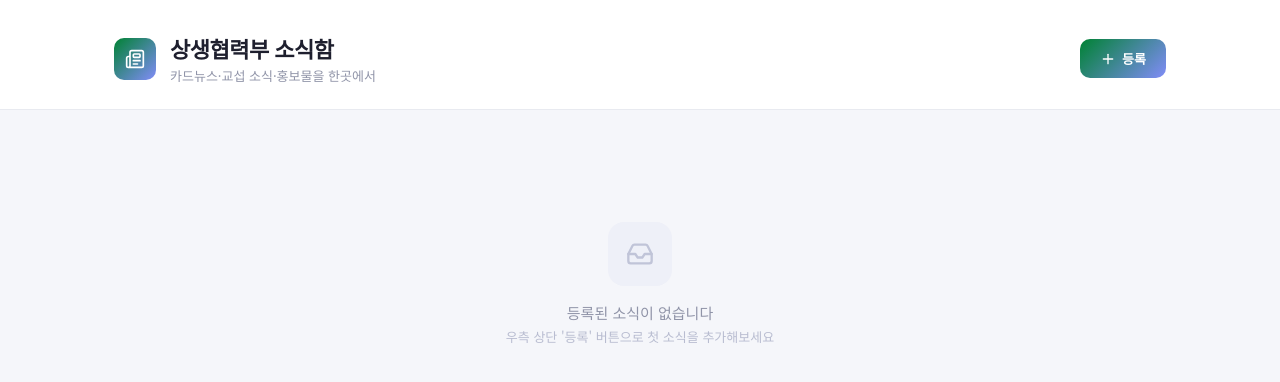
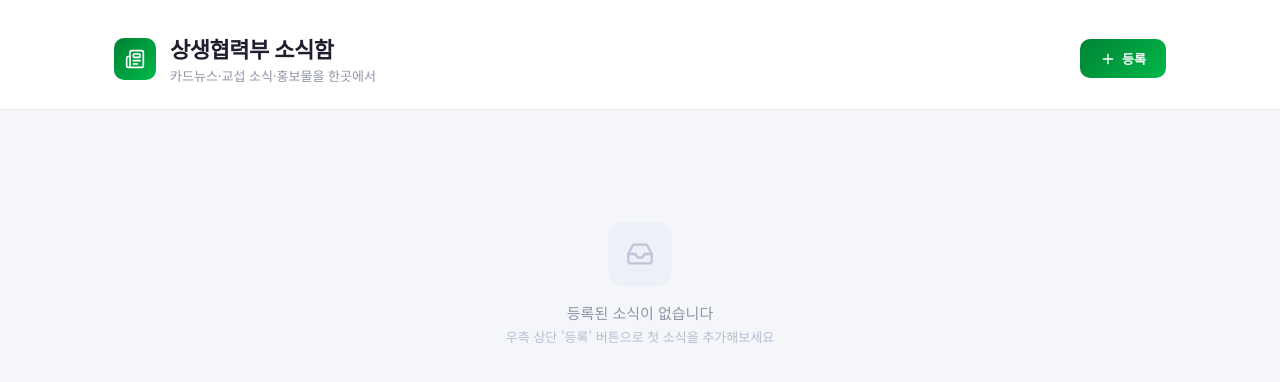
Before and after one commit to hd-nosa/hd-nosa.github.io, a plain HTML site: page index.html in a window 1280 px wide. Drawn offline with nearby package versions, Linux system fonts and the light colour scheme.

Commit message:
Update button gradient colors in index.html

```diff
--- a/index.html
+++ b/index.html
@@ -13,7 +13,7 @@
     .overlay.active { display: flex; }
     .modal { background: #fff; border: 1px solid #e8eaf0; border-radius: 16px; width: 100%; max-width: 460px; padding: 32px; position: relative; animation: modalIn 0.25s ease-out; }
     @keyframes modalIn { from { opacity: 0; transform: scale(0.96); } to { opacity: 1; transform: scale(1); } }
-    .btn-primary { display: inline-flex; align-items: center; gap: 6px; padding: 10px 20px; background: linear-gradient(135deg, #008233, #818cf8); border: none; border-radius: 10px; color: #fff; font-size: 13px; font-weight: 600; cursor: pointer; font-family: inherit; }
+    .btn-primary { display: inline-flex; align-items: center; gap: 6px; padding: 10px 20px; background: linear-gradient(135deg, #008233, #00b84a); border: none; border-radius: 10px; color: #fff; font-size: 13px; font-weight: 600; cursor: pointer; font-family: inherit; }
     .btn-secondary { padding: 10px 20px; background: #f0f1f7; border: none; border-radius: 8px; color: #9094a8; font-size: 13px; cursor: pointer; font-family: inherit; }
     .btn-danger { padding: 10px 24px; background: #ef4444; border: none; border-radius: 8px; color: #fff; font-size: 13px; font-weight: 600; cursor: pointer; font-family: inherit; }
     .field { margin-bottom: 16px; }
@@ -39,7 +39,7 @@
     <div style="max-width:1100px;margin:0 auto;padding:32px 24px 24px;">
       <div style="display:flex;align-items:center;justify-content:space-between;">
         <div style="display:flex;align-items:center;gap:14px;cursor:pointer;" onclick="goHome()">
-          <div style="width:42px;height:42px;background:linear-gradient(135deg,#008233,#818cf8);border-radius:10px;display:flex;align-items:center;justify-content:center;">
+          <div style="width:42px;height:42px;background:linear-gradient(135deg,#008233,#00b84a);border-radius:10px;display:flex;align-items:center;justify-content:center;">
             <i data-lucide="newspaper" style="width:20px;height:20px;color:#fff;"></i>
           </div>
           <div>
```
